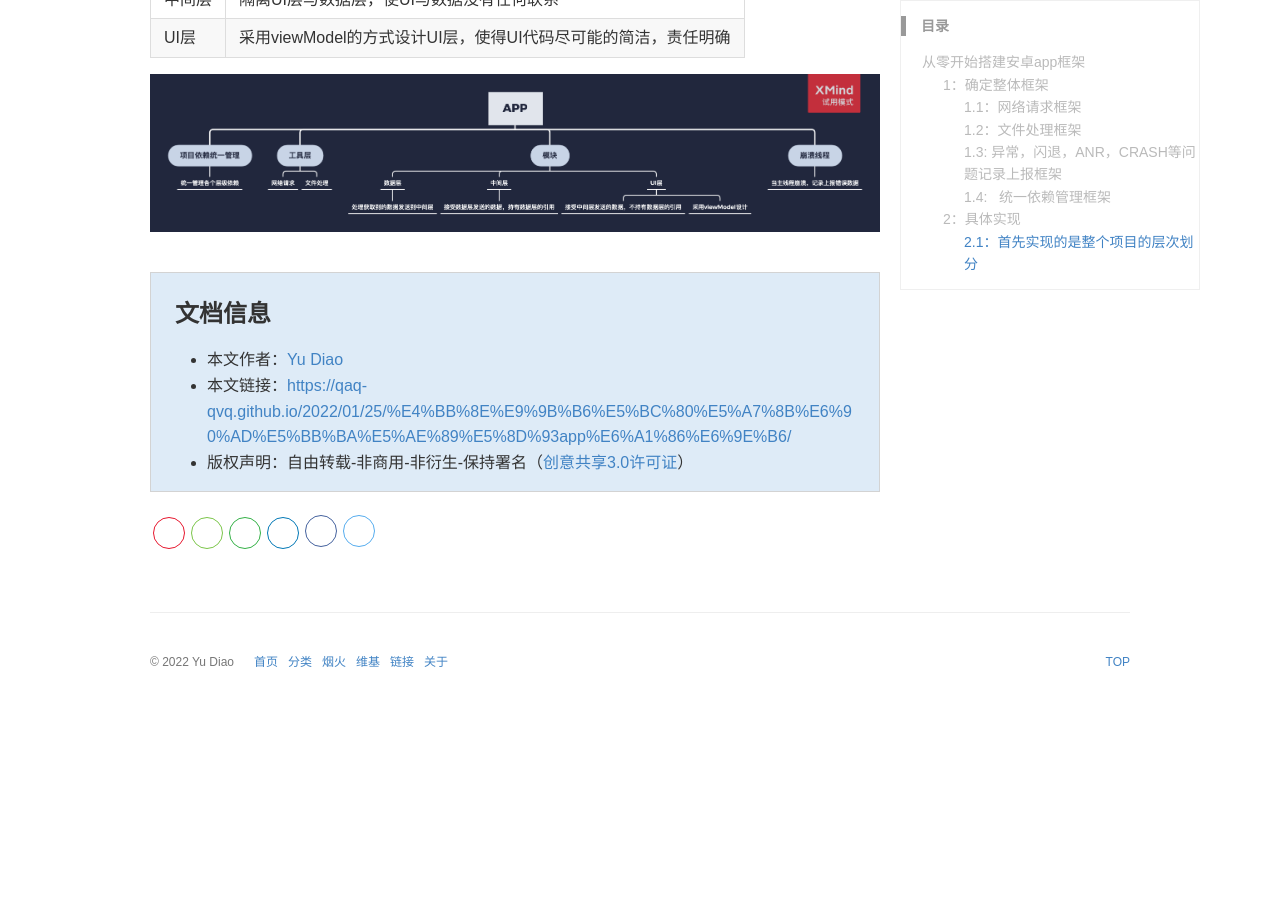
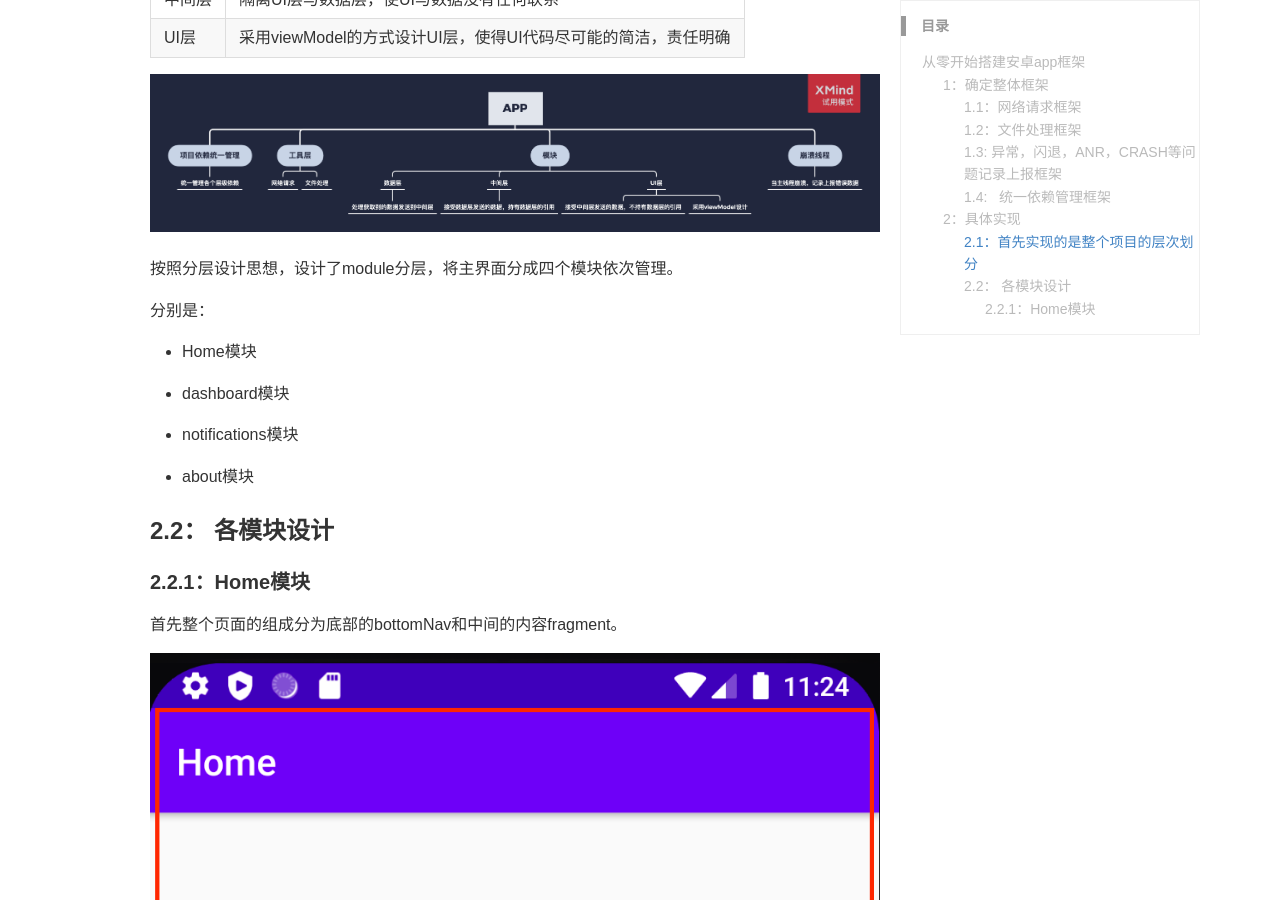
Before and after one commit to QAQ-QVQ/QAQ-QVQ.github.io, a Jekyll site: the page built from _posts/2022-1-25-从零开始搭建安卓app框架.md, in a window 1280 px wide and 900 px high, scrolled down 1247 px. Built offline with Jekyll 4.4.1, drawn with Linux system fonts in a browser that asks for light colours; some web fonts are replaced; comment, search, counter and statistics services are not loaded; a style sheet for code colours, icons or effects is not loaded; before the commit the page ends 1958 px from its top, so only the background shows below that; some of the changed text lies outside the part shown.

Commit message:
--story=000009 添加项目统一管理依赖

```diff
--- a/_posts/2022-1-25-从零开始搭建安卓app框架.md
+++ b/_posts/2022-1-25-从零开始搭建安卓app框架.md
@@ -34,7 +34,7 @@ keywords: app, kotlin, 框架, 架构 ，层级
 
 ### 2.1：首先实现的是整个项目的层次划分
 
-                项目初步构建分为两层：一层是工具层，一层是业务层
+项目初步构建分为两层：一层是工具层，一层是业务层
 
 | 工具层 | 一些底层数据的封装，例如网络，文件等等                      |
 | --- | ---------------------------------------- |
@@ -45,4 +45,32 @@ keywords: app, kotlin, 框架, 架构 ，层级
 | 中间层 | 隔离UI层与数据层，使UI与数据没有任何联系                |
 | UI层 | 采用viewModel的方式设计UI层，使得UI代码尽可能的简洁，责任明确 |
 
-![APP.png](https://qaq-qvq.github.io/images/2022-1-25-从零开始搭建安卓app框架/APP.png)
+![APP架构](https://qaq-qvq.github.io/images/2022-1-25-从零开始搭建安卓app框架/APP.png)
+
+按照分层设计思想，设计了module分层，将主界面分成四个模块依次管理。
+
+分别是：
+
+- Home模块
+
+- dashboard模块
+
+- notifications模块
+
+- about模块
+
+### 2.2： 各模块设计
+
+#### 2.2.1：Home模块
+
+首先整个页面的组成分为底部的bottomNav和中间的内容fragment。
+
+![主页面内容](https://qaq-qvq.github.io/images/2022-1-25-从零开始搭建安卓app框架/MainView.png)
+
+根据模块化思想，我将这四个模块单独提取出来，分成不同的module管理，分别设置依赖框架。
+
+![项目结构](https://qaq-qvq.github.io/images/2022-1-25-从零开始搭建安卓app框架/项目结构.png)
+
+统一管理项目管理框架。
+
+[统一项目依赖管理](https://qaq-qvq.github.io/2022/02/11/统一项目依赖管理/)
```
Also changed, not shown: _posts/2022-2-11-统一项目依赖管理.md (added, +57 -0 lines), images/2022-1-25-从零开始搭建安卓app框架/MainView.png (added), images/2022-1-25-从零开始搭建安卓app框架/项目结构.png (added).
